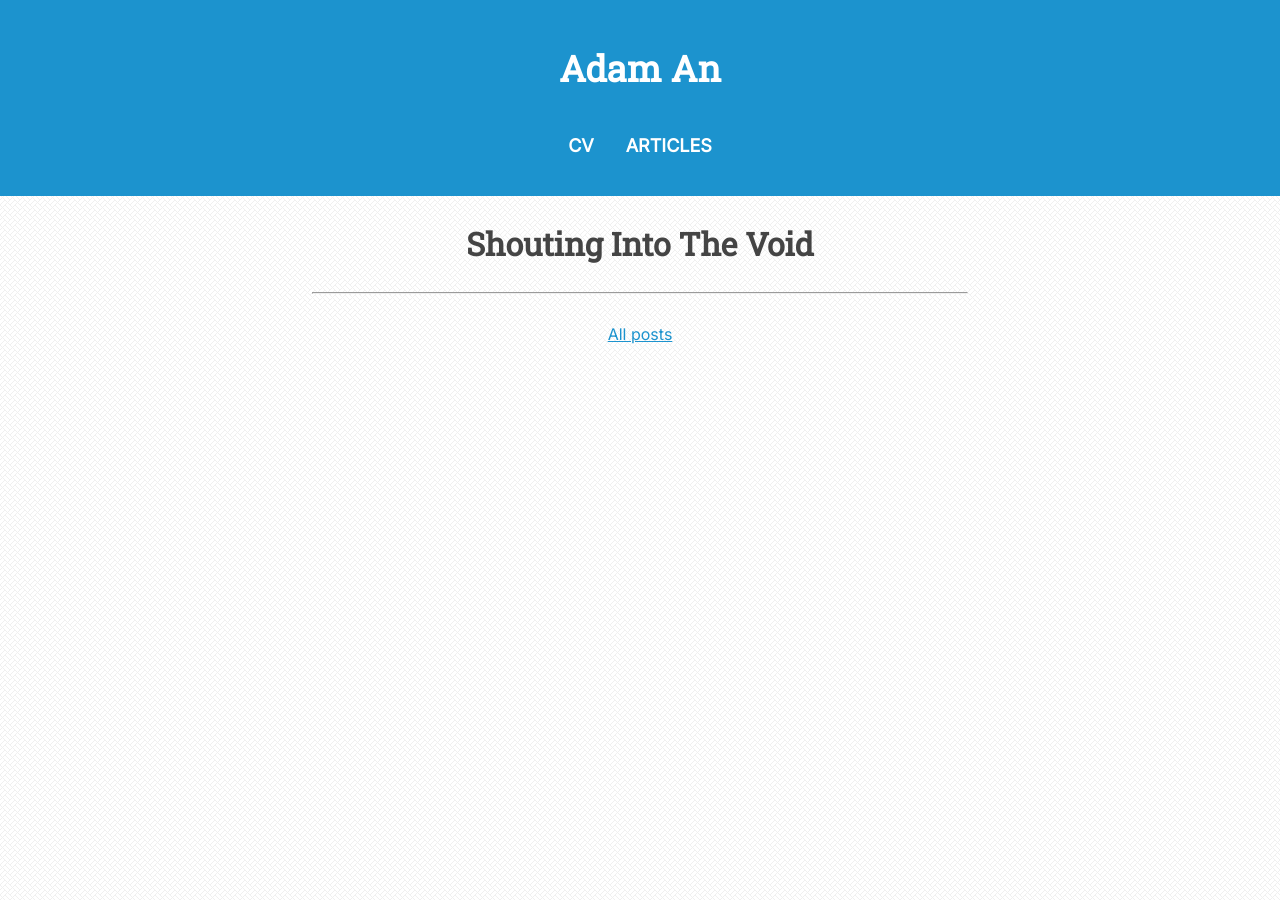
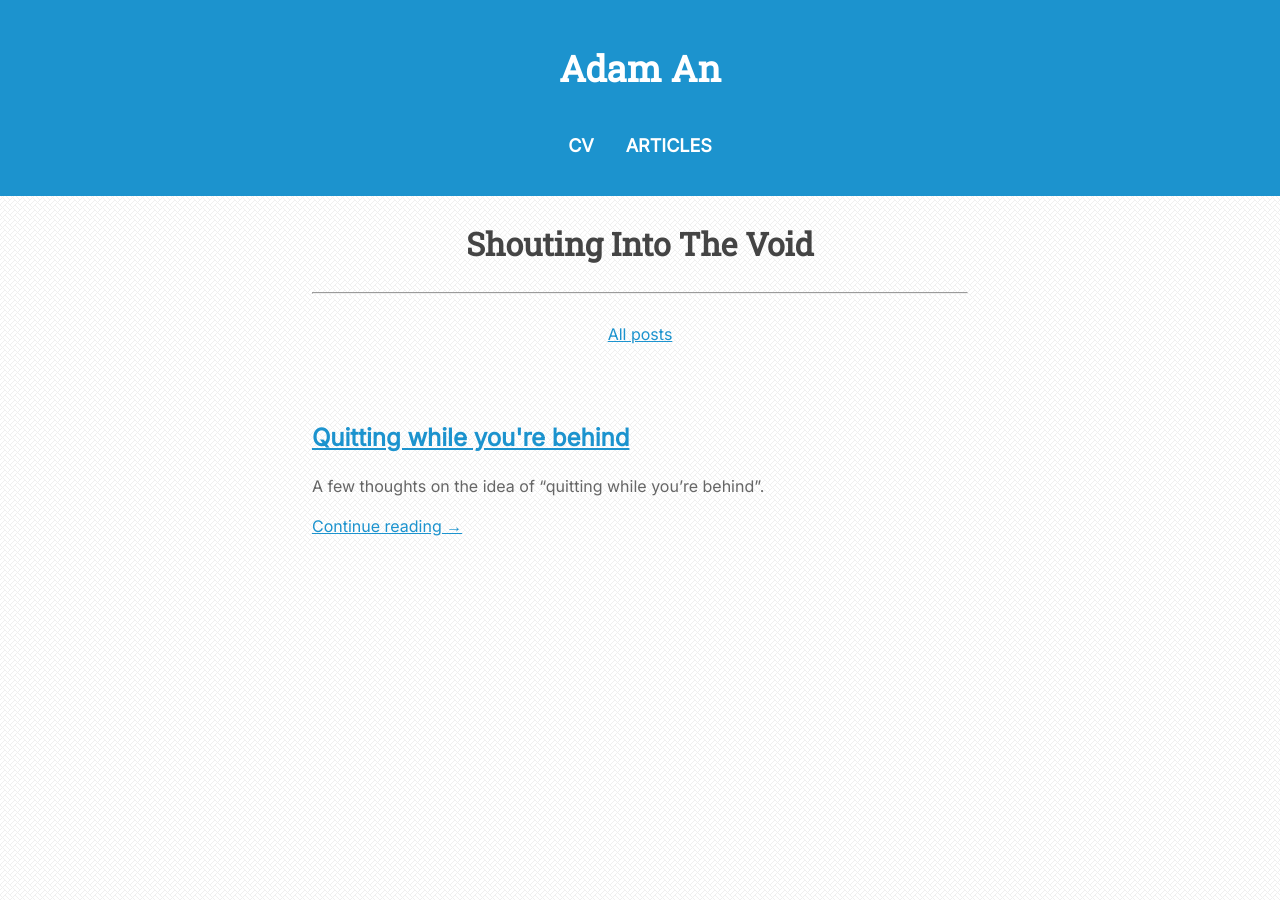
Before and after one commit to theycallmezeal/theycallmezeal.github.io, a Jekyll site: the page built from _categories/shouting-into-the-void.md, in a window 1280 px wide. Built offline with Jekyll 4.4.1, drawn with Linux system fonts in a browser that asks for light colours.

Commit message:
Update 2025-1-17-quitting-while-behind.md

```diff
--- a/_posts/2025-1-17-quitting-while-behind.md
+++ b/_posts/2025-1-17-quitting-while-behind.md
@@ -2,7 +2,7 @@
 layout: default
 title: Quitting while you're behind
 categories:
-    - shouting
+    - shouting-into-the-void
 ---
 
 A few thoughts on the idea of "quitting while you're behind".
```
